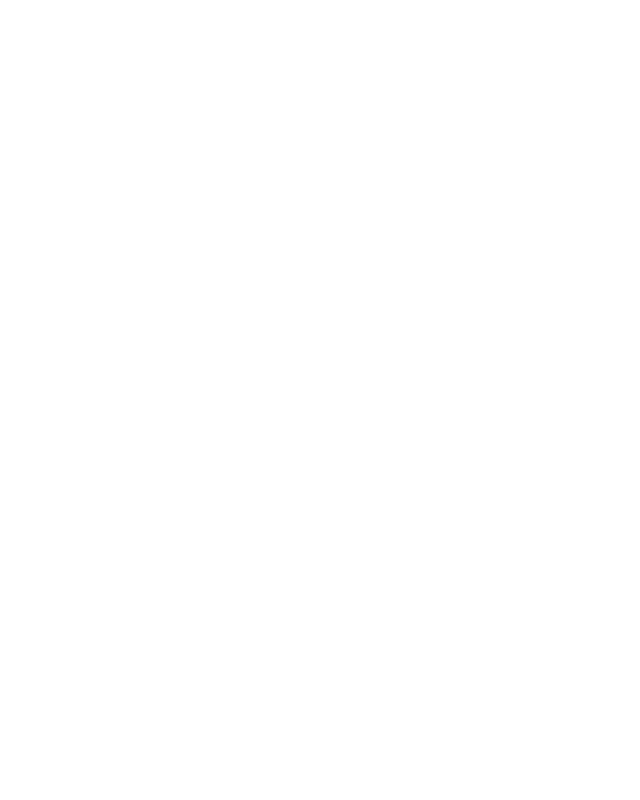
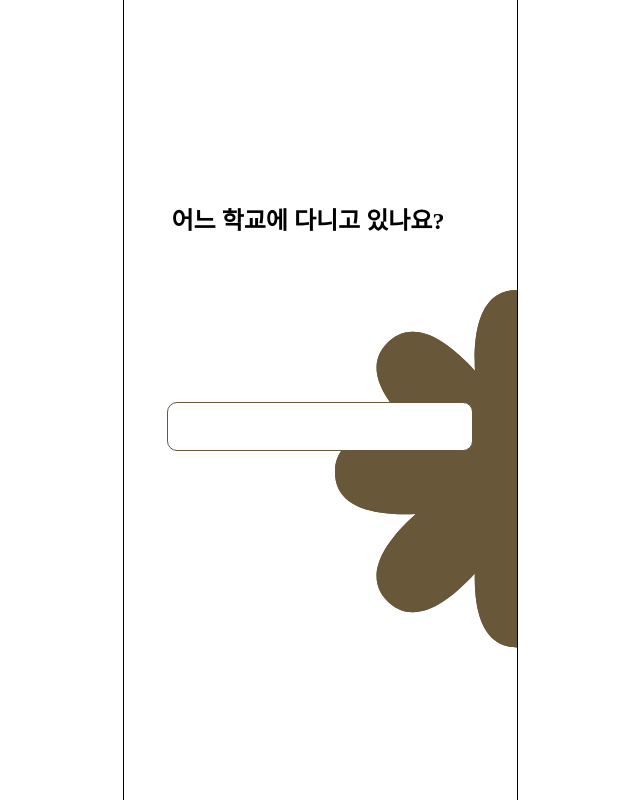
Before and after one commit to 2025-13thHackathon-TeamMinsik/Frontend, a React (Create React App) app: page /StudentSignup in a window 1280 px wide. Before the commit this address had no page. Shown: the whole page, without its empty margins (320-960 px from the left). Built offline with nearby package versions, Linux system fonts and the light colour scheme.

Commit message:
[design] studentSignup1 페이지

```diff
--- a/src/App.js
+++ b/src/App.js
@@ -1,12 +1,14 @@
 import { BrowserRouter, Route, Routes } from "react-router-dom";
 
 import Splash4 from "./pages/Splash4";
+import StudentSignup from "./pages/StudentSignup";
 
 function App() {
   return (
     <BrowserRouter>
       <Routes>
         <Route path="/" element={<Splash4 />} />
+        <Route path="/StudentSignup" element={<StudentSignup />} />
       </Routes>
     </BrowserRouter>
   );
--- /dev/null
+++ b/src/pages/StudentSignup.jsx
@@ -0,0 +1,21 @@
+import React from "react";
+import * as S from "../styles/StyledStudentSignup";
+
+const StudentSignup = () => {
+  return (
+    <S.Container>
+      <S.Background>
+        <img
+          src={`${process.env.PUBLIC_URL}/images/background1.svg`}
+          alt="background1"
+          width="auto"
+          height="357.5px"
+        />
+      </S.Background>
+      <S.Title>어느 학교에 다니고 있나요?</S.Title>
+      <S.SchoolInput type="text"></S.SchoolInput>
+    </S.Container>
+  );
+};
+
+export default StudentSignup;
--- /dev/null
+++ b/src/styles/StyledStudentSignup.jsx
@@ -0,0 +1,59 @@
+import { styled } from "styled-components";
+
+export const Container = styled.div`
+  position: relative;
+  display: flex;
+  flex-direction: column; /* 세로로 배치 */
+  margin: 0 auto;
+  width: 393px;
+  height: 100vh;
+  background: #fff;
+  outline: 1px solid black;
+`;
+
+export const Background = styled.div`
+  position: absolute;
+  display: flex;
+  right: 0px;
+  top: 290px;
+`;
+
+export const Title = styled.div`
+  color: #000;
+  text-align: left;
+  margin-top: 201px;
+  margin-left: 48px;
+  z-index: 3;
+
+  /* B24 */
+  font-family: Pretendard;
+  font-size: 24px;
+  font-style: normal;
+  font-weight: 700;
+  line-height: normal;
+`;
+
+export const SchoolInput = styled.input`
+  position: relative;
+  top: 166px;
+  margin-bottom: 6px;
+  padding: 12px;
+  width: 280px;
+  justify-content: center;
+  align-self: center;
+  align-items: center;
+  border-radius: 10px;
+  border: 1px solid #695739;
+  outline: none;
+  background: #fff;
+  color: var(--, #000);
+  text-align: center;
+  z-index: 3;
+
+  /* R20 */
+  font-family: Pretendard;
+  font-size: 20px;
+  font-style: normal;
+  font-weight: 400;
+  line-height: normal;
+`;
```
